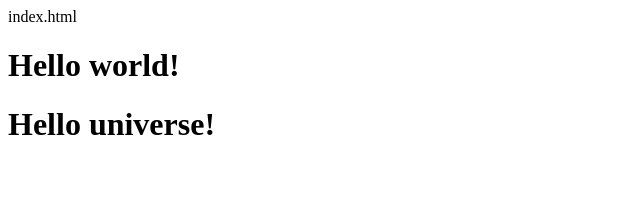
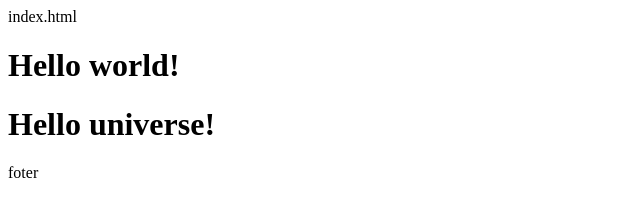
Before and after one commit to Virginia-Skorda/team5-project, a plain HTML site: page index.html in a window 1280 px wide. Shown: the full height of the page, 0-640 px from the left. Drawn offline with Linux system fonts and the light colour scheme.

Commit message:
added footer

```diff
--- a/index.html
+++ b/index.html
@@ -10,5 +10,6 @@ index.html
 <body>
     <h1>Hello world!</h1>
     <h1>Hello universe!</h1>
+    <div>foter</div>
 </body>
 </html>
```
